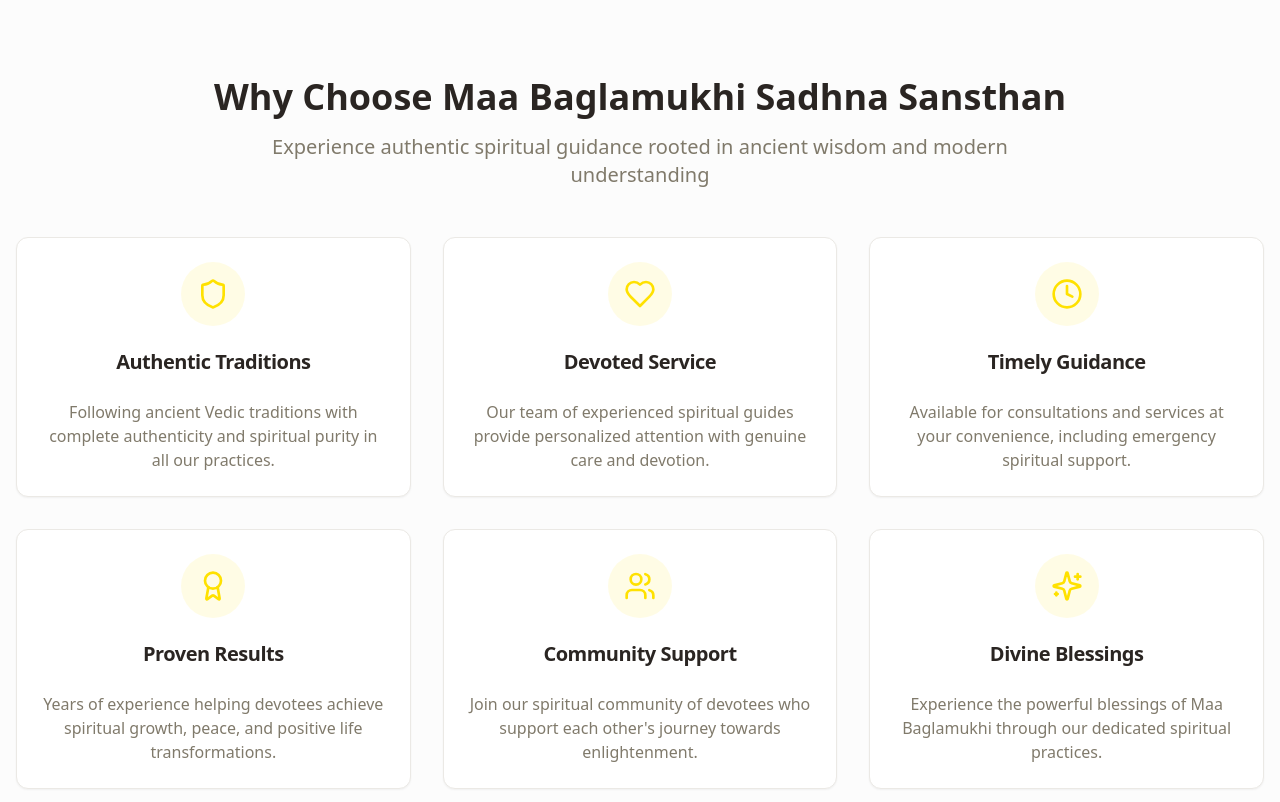
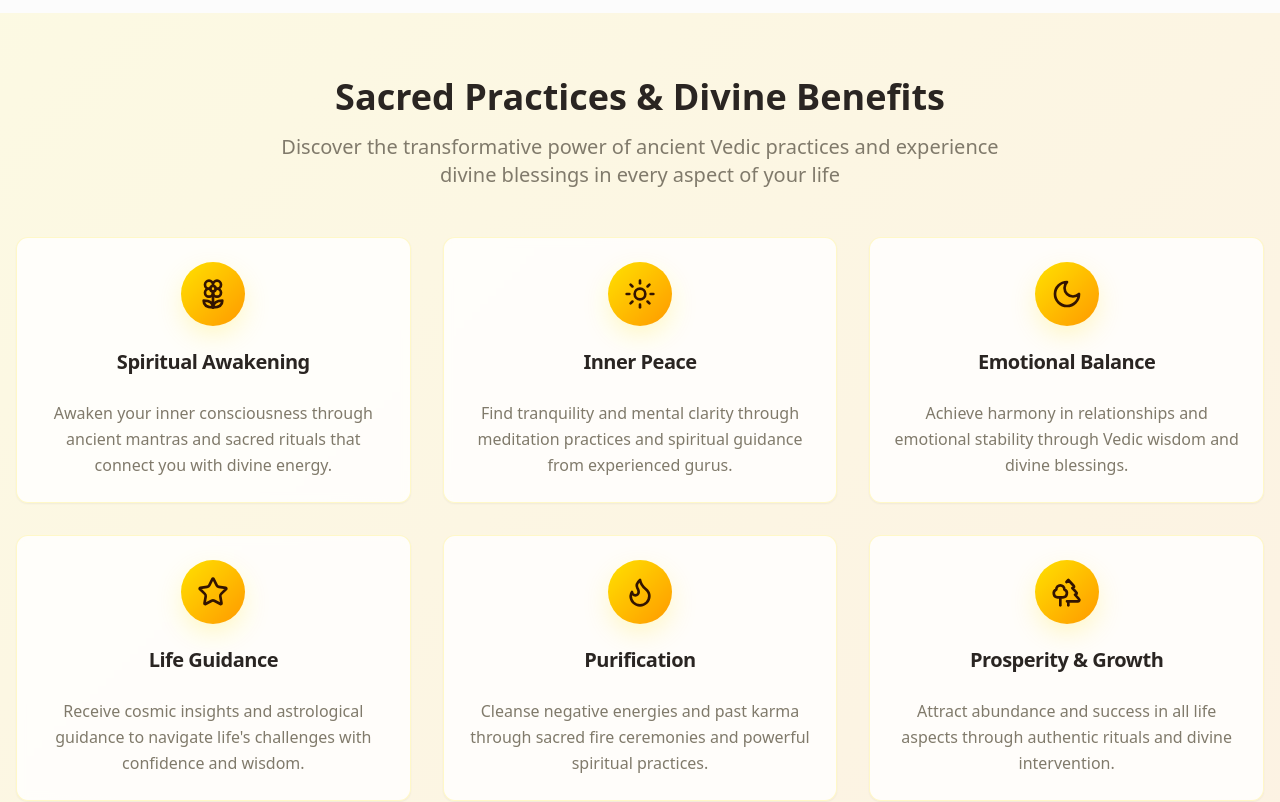
Before and after one commit to anubhavt632/your-sign-studio, a React (Vite) app: page / in a window 1280 px wide. Shown: the part 1820-2622 px from the top of the page. Built offline with nearby package versions, Linux system fonts and the light colour scheme.

Commit message:
Refactor "Why Choose Us" section

```diff
--- a/src/components/WhyChooseUs.tsx
+++ b/src/components/WhyChooseUs.tsx
@@ -1,61 +1,61 @@
 import { Card, CardContent, CardHeader, CardTitle } from "@/components/ui/card";
-import { Shield, Heart, Clock, Award, Users, Sparkles } from "lucide-react";
+import { Flower2, Sun, Moon, Star, Flame, Trees } from "lucide-react";
 
 const WhyChooseUs = () => {
-  const features = [
+  const practices = [
     {
-      icon: Shield,
-      title: "Authentic Traditions",
-      description: "Following ancient Vedic traditions with complete authenticity and spiritual purity in all our practices."
+      icon: Flower2,
+      title: "Spiritual Awakening",
+      description: "Awaken your inner consciousness through ancient mantras and sacred rituals that connect you with divine energy."
     },
     {
-      icon: Heart,
-      title: "Devoted Service",
-      description: "Our team of experienced spiritual guides provide personalized attention with genuine care and devotion."
+      icon: Sun,
+      title: "Inner Peace",
+      description: "Find tranquility and mental clarity through meditation practices and spiritual guidance from experienced gurus."
     },
     {
-      icon: Clock,
-      title: "Timely Guidance",
-      description: "Available for consultations and services at your convenience, including emergency spiritual support."
+      icon: Moon,
+      title: "Emotional Balance",
+      description: "Achieve harmony in relationships and emotional stability through Vedic wisdom and divine blessings."
     },
     {
-      icon: Award,
-      title: "Proven Results",
-      description: "Years of experience helping devotees achieve spiritual growth, peace, and positive life transformations."
+      icon: Star,
+      title: "Life Guidance",
+      description: "Receive cosmic insights and astrological guidance to navigate life's challenges with confidence and wisdom."
     },
     {
-      icon: Users,
-      title: "Community Support",
-      description: "Join our spiritual community of devotees who support each other's journey towards enlightenment."
+      icon: Flame,
+      title: "Purification",
+      description: "Cleanse negative energies and past karma through sacred fire ceremonies and powerful spiritual practices."
     },
     {
-      icon: Sparkles,
-      title: "Divine Blessings",
-      description: "Experience the powerful blessings of Maa Baglamukhi through our dedicated spiritual practices."
+      icon: Trees,
+      title: "Prosperity & Growth",
+      description: "Attract abundance and success in all life aspects through authentic rituals and divine intervention."
     }
   ];
 
   return (
-    <section className="py-16">
+    <section className="py-16 bg-gradient-hero">
       <div className="container mx-auto px-4">
         <div className="text-center mb-12">
-          <h2 className="text-3xl md:text-4xl font-bold mb-4">Why Choose Maa Baglamukhi Sadhna Sansthan</h2>
+          <h2 className="text-3xl md:text-4xl font-bold mb-4">Sacred Practices & Divine Benefits</h2>
           <p className="text-xl text-muted-foreground max-w-3xl mx-auto">
-            Experience authentic spiritual guidance rooted in ancient wisdom and modern understanding
+            Discover the transformative power of ancient Vedic practices and experience divine blessings in every aspect of your life
           </p>
         </div>
 
         <div className="grid grid-cols-1 md:grid-cols-2 lg:grid-cols-3 gap-8">
-          {features.map((feature, index) => (
-            <Card key={index} className="text-center hover:shadow-lg transition-shadow duration-300">
+          {practices.map((practice, index) => (
+            <Card key={index} className="text-center hover:shadow-brand transition-all duration-300 bg-card/80 backdrop-blur-sm border-primary/20">
               <CardHeader>
-                <div className="mx-auto w-16 h-16 bg-primary/10 rounded-full flex items-center justify-center mb-4">
-                  <feature.icon className="w-8 h-8 text-primary" />
+                <div className="mx-auto w-16 h-16 bg-gradient-brand rounded-full flex items-center justify-center mb-4 shadow-brand">
+                  <practice.icon className="w-8 h-8 text-primary-foreground" />
                 </div>
-                <CardTitle className="text-xl">{feature.title}</CardTitle>
+                <CardTitle className="text-xl text-foreground">{practice.title}</CardTitle>
               </CardHeader>
               <CardContent>
-                <p className="text-muted-foreground">{feature.description}</p>
+                <p className="text-muted-foreground leading-relaxed">{practice.description}</p>
               </CardContent>
             </Card>
           ))}
```
